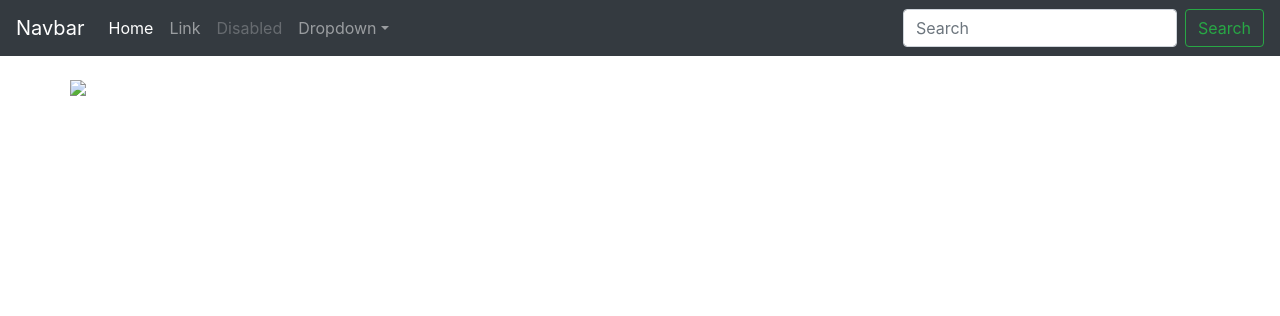
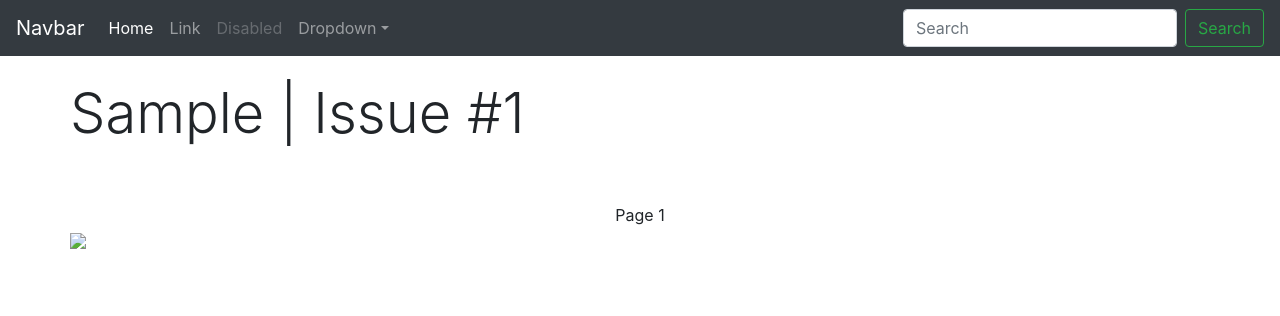
Before and after one commit to nahurup/comics-flask, a Flask app: template app/templates/issue.html in a window 1280 px wide. Shown: the top 316 px of the page. Run offline with Flask 2, Linux system fonts and the light colour scheme; the template is opened without the code that fills it: most values are stand-ins (such as "Sample title", 1, 10 or a date in 2020).

Commit message:
vissual changes in issue.html

```diff
--- a/app/__init__.py
+++ b/app/__init__.py
@@ -21,7 +21,8 @@ def comic(comic_name):
 @app.route('/comic/<comic_name>/<issue_number>')
 def issue(comic_name, issue_number):
     issue=get_pages(comic_name, issue_number)
-    return render_template('issue.html', issue=issue)
+    comic_info=get_info(comic_name)
+    return render_template('issue.html', issue=issue, issue_number=issue_number, comic_info=comic_info)
 
 def inicializarApp(config):
     app.config.from_object(config)
--- a/app/get_pages.py
+++ b/app/get_pages.py
@@ -21,7 +21,6 @@ def get_pages(comic_name, issue_number):
 
 def cant_pages(comic_name, issue_number):
     url = 'https://readcomicsonline.ru/comic/'+comic_name+'/'+issue_number
-    print(url)
     response = get(url)
 
     html_soup = BeautifulSoup(response.text, 'html.parser')
--- a/app/static/styles/style.css
+++ b/app/static/styles/style.css
@@ -31,3 +31,7 @@ body {
 .comic-header {
   width: 100%;
 }
+
+.pages-container {
+  width: 100%;
+}
--- a/app/templates/comic.html
+++ b/app/templates/comic.html
@@ -1,6 +1,6 @@
 {% extends './base.html' %}
 
-{% block title %} Index {% endblock %}
+{% block title %} {{ comic_info[0] }} {% endblock %}
 
 {% block container %}
 <div class="row">
--- a/app/templates/issue.html
+++ b/app/templates/issue.html
@@ -1,15 +1,23 @@
 {% extends './base.html' %}
 
-{% block title %} Index {% endblock %}
+{% block title %} Issue #{{ issue_number }} {% endblock %}
 
 {% block container %}
 <div class="row">
+    <h1 class="display-4 fst-italic">{{ comic_info[0] }} | Issue #{{ issue_number }}</h1>
 
-    {% for page_url in issue %}
+    <div class="pages-container">
 
-        <img src="{{ page_url }}" class="img-fluid">
+        {% for page_url in issue %}
 
-    {% endfor %}
+            <br>
+            <br>
+            <p class="mb-0 text-bold text-center">Page {{ loop.index }}</p>
+            <img src="{{ page_url }}" class="img-fluid">
+
+        {% endfor %}
+
+    </div>
 
 </div>
 {% endblock %}
```
